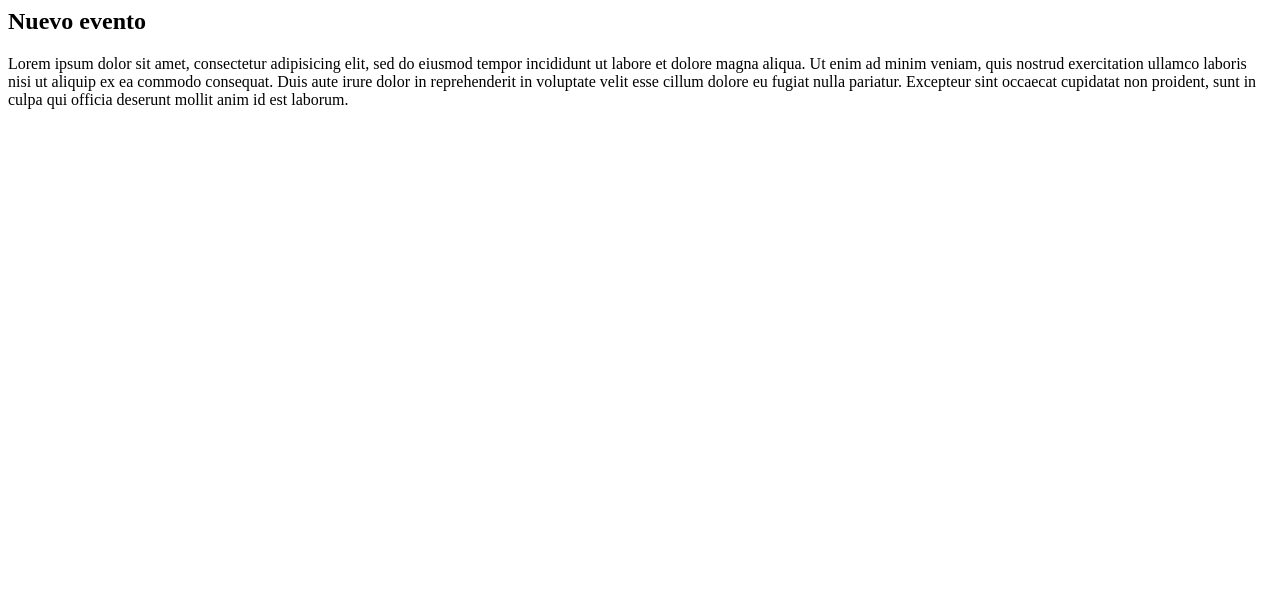
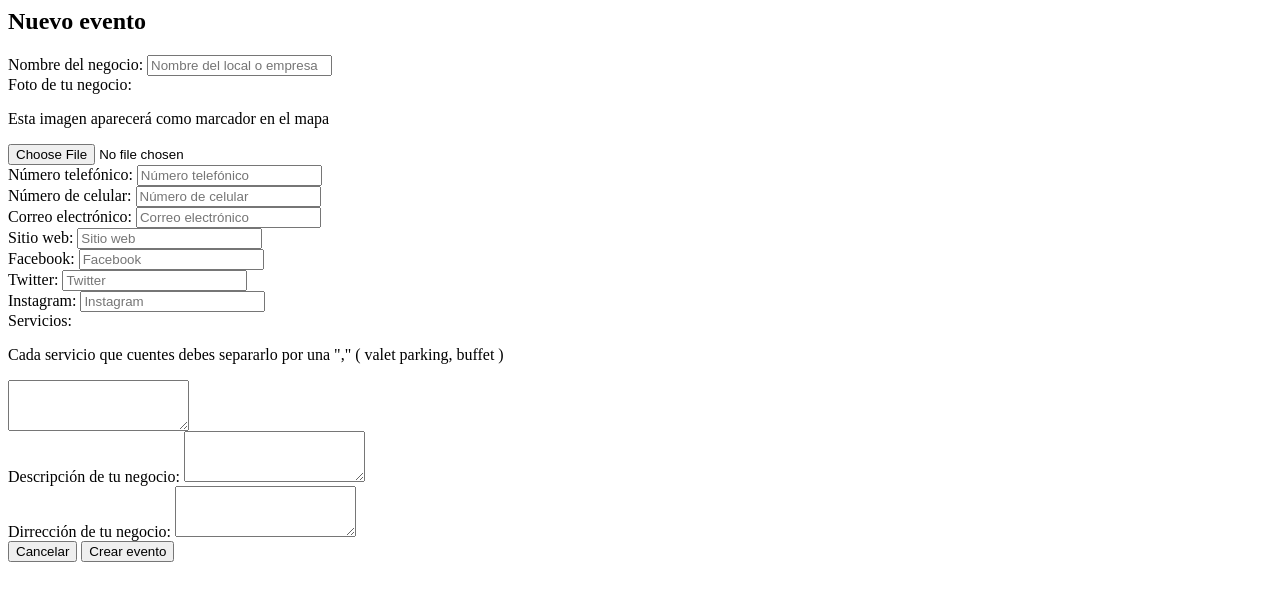
Before and after one commit to iWebsapp/EventsDesktop, a website: page app/src/tamplates/newevent/index.html in a window 1280 px wide. Drawn offline with Linux system fonts and the light colour scheme.

Commit message:
close newevent

```diff
--- a/app/assets/css/style.css
+++ b/app/assets/css/style.css
@@ -60,6 +60,27 @@
 }
 
 .nati-active{
-    background: #d9ebfe;
-    border-radius: 5px;
+  background: #d9ebfe;
+  border-radius: 5px;
 }
+
+.form-group label{
+  font-size: 15px;
+}
+
+.form-group p{
+  font-size: 12px;
+}
+
+@media only screen and (max-width: 500px)  {
+  *{
+    background: #f9fafb;
+  }
+  .header-container{
+    display: none !important;
+  }
+  .form-newevet{
+    display: block;
+    margin-top: -67px;
+  }
+}
--- a/app/src/controllers/myEventCtrl.js
+++ b/app/src/controllers/myEventCtrl.js
@@ -8,8 +8,8 @@ eventApp.controller('myEventCtrl', ['$scope', '$location', 'config', 'restApi',
 
 		const BrowserWindow = remote.BrowserWindow
 		const loginchild = new BrowserWindow({
-			width: 500,
-	    height: 300,
+			width: 300,
+	    height: 500,
 			maximizable: true,
 			frame: true,
 			show: false
--- a/app/src/tamplates/newevent/index.html
+++ b/app/src/tamplates/newevent/index.html
@@ -1,2 +1,57 @@
-<h2>Nuevo evento</h2>
-Lorem ipsum dolor sit amet, consectetur adipisicing elit, sed do eiusmod tempor incididunt ut labore et dolore magna aliqua. Ut enim ad minim veniam, quis nostrud exercitation ullamco laboris nisi ut aliquip ex ea commodo consequat. Duis aute irure dolor in reprehenderit in voluptate velit esse cillum dolore eu fugiat nulla pariatur. Excepteur sint occaecat cupidatat non proident, sunt in culpa qui officia deserunt mollit anim id est laborum.
+<form class="form-newevet">
+  <h2>Nuevo evento</h2>
+  <div class="form-group">
+    <label>Nombre del negocio:</label>
+    <input type="email" class="form-control" placeholder="Nombre del local o empresa">
+  </div>
+  <div class="form-group">
+    <label>Foto de tu negocio:</label>
+    <p>Esta imagen aparecerá como marcador en el mapa</p>
+    <input type="file" class="form-control">
+  </div>
+  <div class="form-group">
+    <label>Número telefónico:</label>
+    <input type="password" class="form-control" placeholder="Número telefónico">
+  </div>
+  <div class="form-group">
+    <label>Número de celular:</label>
+    <input type="password" class="form-control" placeholder="Número de celular">
+  </div>
+  <div class="form-group">
+    <label>Correo electrónico:</label>
+    <input type="password" class="form-control" placeholder="Correo electrónico">
+  </div>
+  <div class="form-group">
+    <label>Sitio web:</label>
+    <input type="password" class="form-control" placeholder="Sitio web">
+  </div>
+  <div class="form-group">
+    <label>Facebook:</label>
+    <input type="password" class="form-control" placeholder="Facebook">
+  </div>
+  <div class="form-group">
+    <label>Twitter:</label>
+    <input type="password" class="form-control" placeholder="Twitter">
+  </div>
+  <div class="form-group">
+    <label>Instagram:</label>
+    <input type="password" class="form-control" placeholder="Instagram">
+  </div>
+  <div class="form-group">
+    <label>Servicios:</label>
+    <p>Cada servicio que cuentes debes separarlo por una "," ( valet parking, buffet )</p>
+    <textarea class="form-control" rows="3"></textarea>
+  </div>
+  <div class="form-group">
+    <label>Descripción de tu negocio:</label>
+    <textarea class="form-control" rows="3"></textarea>
+  </div>
+  <div class="form-group">
+    <label>Dirrección de tu negocio:</label>
+    <textarea class="form-control" rows="3"></textarea>
+  </div>
+  <div class="form-actions">
+    <button ng-click="cancelEvent()" class="btn btn-form btn-negative">Cancelar</button>
+    <button ng-click="newEvent()" class="btn btn-form btn-primary">Crear evento</button>
+  </div>
+</form>
```
Also changed, not shown: app/src/controllers/newEventCtrl.js (+12 -0 lines).
